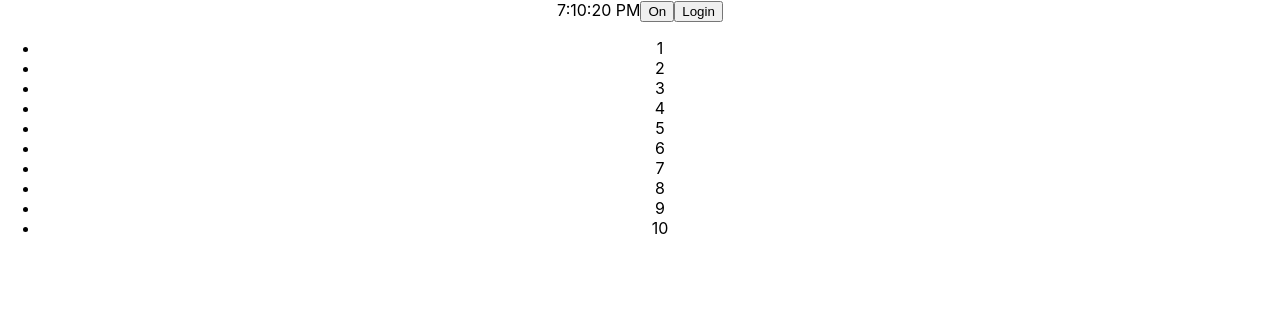
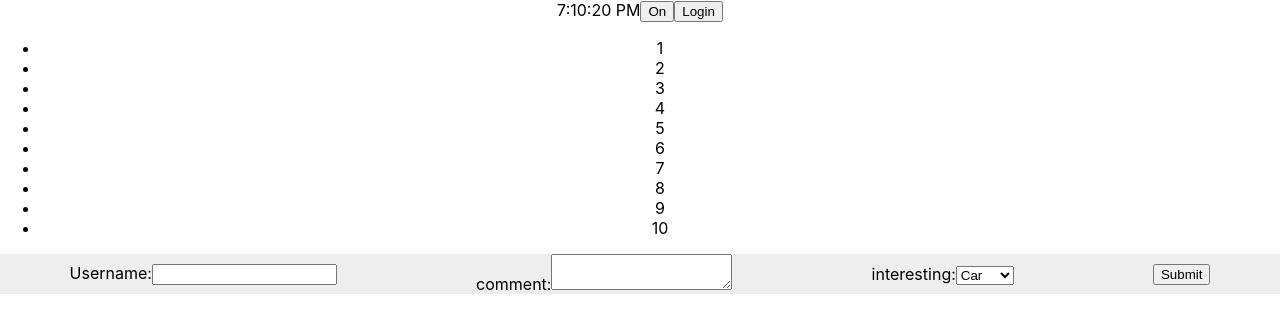
Before and after one commit to rezasohrabi/relax, a React (Create React App) app: page / in a window 1280 px wide. Shown: the top 332 px of the page. Built offline with nearby package versions, Linux system fonts and the light colour scheme.

Commit message:
forms: add form component

```diff
--- a/src/App.js
+++ b/src/App.js
@@ -4,6 +4,7 @@ import Clock from './Clock';
 import ToggleButton from "./ToggleButton";
 import Login from './Login'
 import Lists from './Lists'
+import Form from './Form'
 
 function App() {
   return (
@@ -12,6 +13,7 @@ function App() {
       <ToggleButton />
       <Login />
       <Lists numbers={[1, 2, 3, 4, 5, 6, 7, 8, 9, 10]} />
+      <Form />
     </div>
   );
 }
--- /dev/null
+++ b/src/Form.js
@@ -0,0 +1,71 @@
+import { findByLabelText } from '@testing-library/react';
+import React from 'react'
+
+export default class Form extends React.Component {
+    constructor(props) {
+        super(props);
+        this.state = {
+            username: '',
+            comment: '',
+            interest: 'Car'
+        }
+        this.handleSubmit = this.handleSubmit.bind(this);
+        this.handleChange = this.handleChange.bind(this);
+    }
+
+    handleSubmit(event) {
+        alert(this.state.username + ' ' +
+        this.state.comment + ' ' +
+        this.state.interest);
+        event.preventDefault();
+    }
+
+    handleChange(event) {
+        const target = event.target;
+        const name = target.name;
+        const value = target.value;
+        this.setState({
+            [name] : value
+        })
+    }
+
+    render() {
+        const style = {
+            display: 'flex',
+            alignItems: 'center',
+            justifyContent: 'space-around',
+            backgroundColor: '#eee'
+        }
+        return (
+            <form onSubmit={this.handleSubmit} style={style} >
+                <label>
+                    Username:
+                    <input
+                    name='username'
+                    value={this.state.username}
+                    onChange={this.handleChange}
+                    type='text'
+                    />
+                </label>
+                <label>
+                    comment:
+                    <textarea
+                    name='comment'
+                    value={this.state.comment}
+                    onChange={this.handleChange}
+                    />
+                </label>
+                <label>
+                    interesting:
+                    <select name='interest' value={this.state.interest} onChange={this.handleChange}>
+                        <option value='Car'>Car</option>
+                        <option value='Office'>Office</option>
+                        <option value='Home'>Home</option>
+                        <option value='Xbox'>Xbox</option>
+                    </select>
+                </label>
+                <input type='submit' value='Submit' />
+            </form>
+        )
+    }
+}
```
